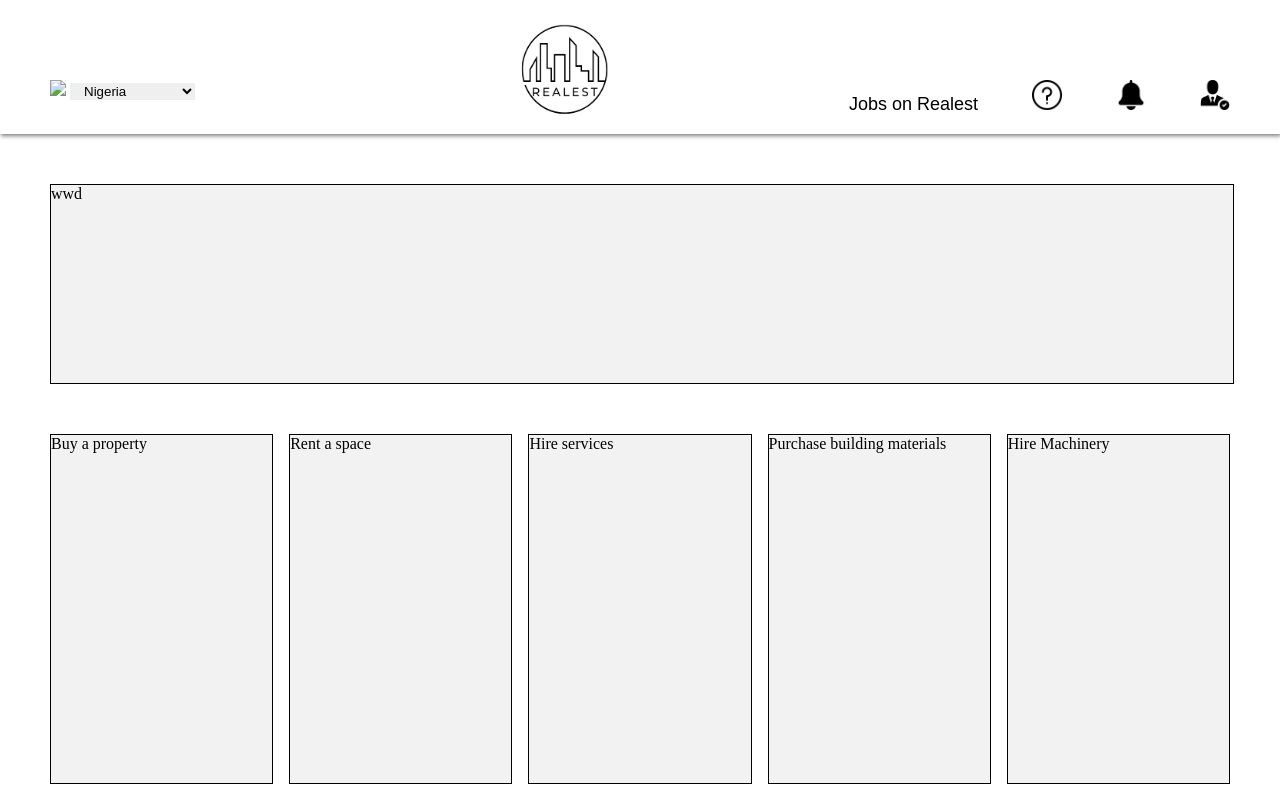
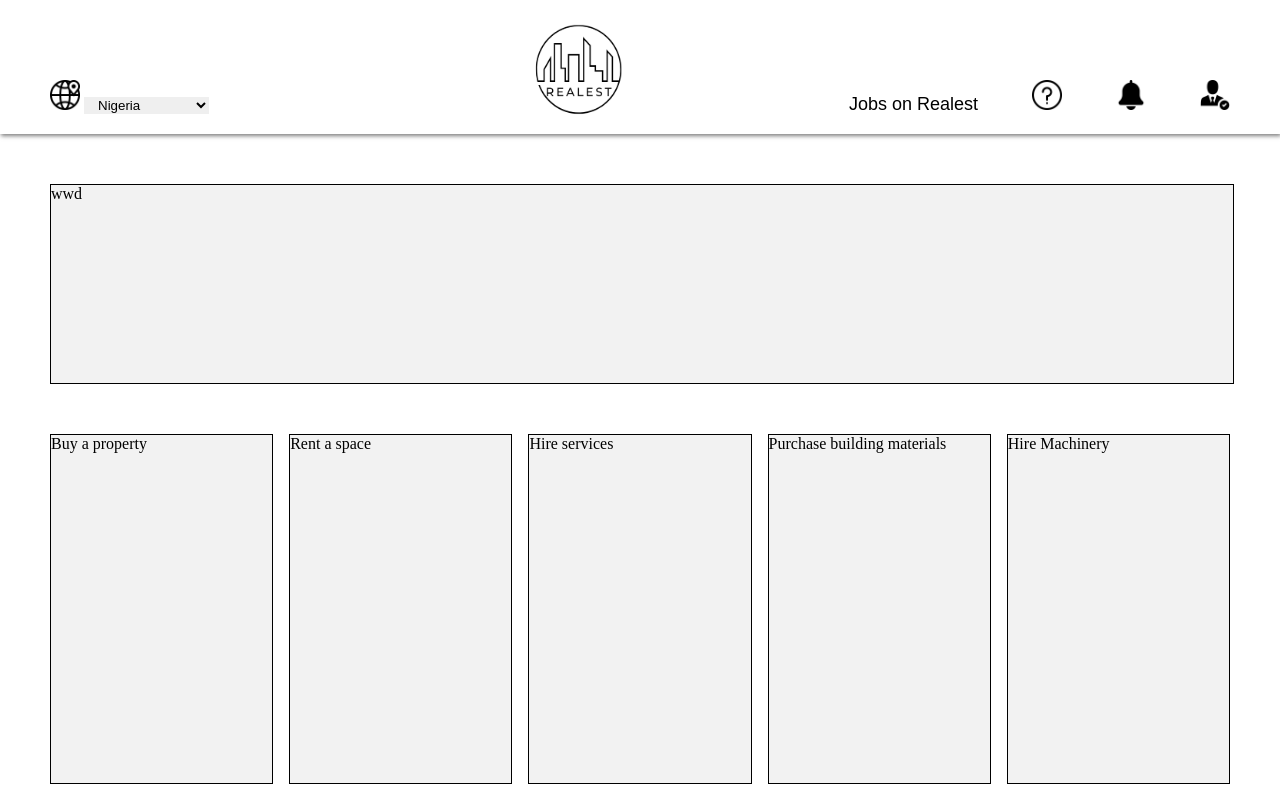
Before and after one commit to Harmonie98/realest, a plain HTML site: page index.html in a window 1280 px wide. Shown: the top 800 px of the page. Drawn offline with Linux system fonts and the light colour scheme.

Commit message:
Update index.html

```diff
--- a/index.html
+++ b/index.html
@@ -14,7 +14,7 @@
 	<header>
 		<div class="container">
 			<form id="location">
-				<img src="./img/location.png" />
+				<img src="location.png" />
 				<select name="location">
 					<option value="nigeria">Nigeria</option>
 					<option value="ghana">Ghana</option>
```
